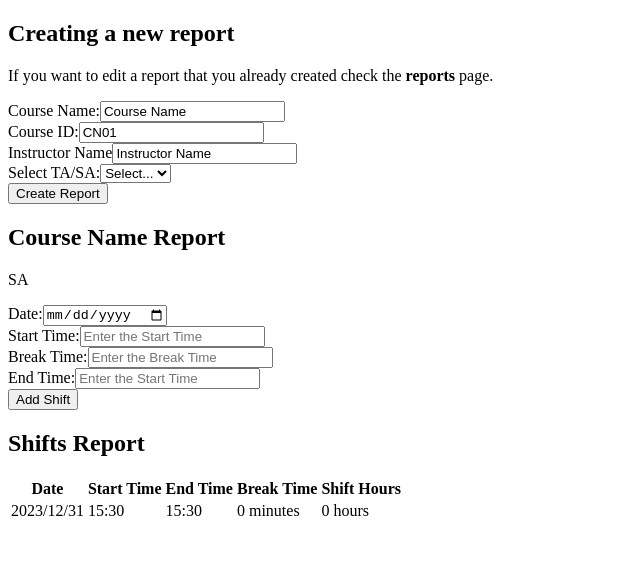
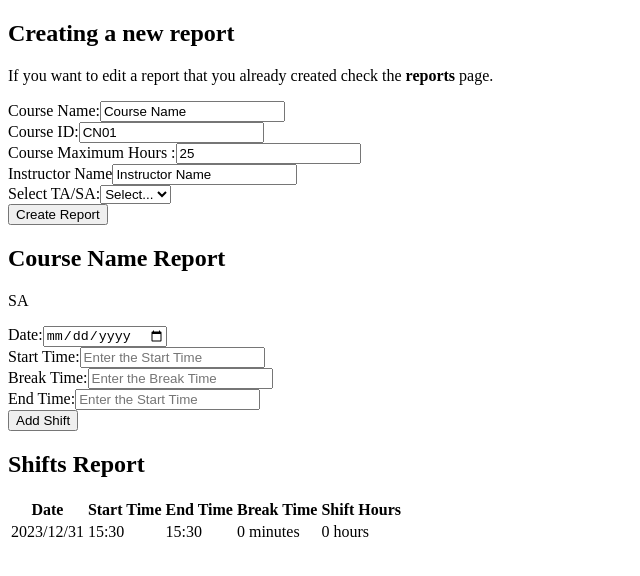
Before and after one commit to youssefmetwalli/TA-Report-App, a Next.js app in the folder src/front-end/: page /dasboard in a window 1280 px wide. Shown: the top 576 px of the page, without its empty margins (0-640 px from the left). Built offline with nearby package versions, Linux system fonts and the light colour scheme.

Commit message:
added max hours input button

```diff
--- a/src/front-end/src/components/course/addcourse.js
+++ b/src/front-end/src/components/course/addcourse.js
@@ -91,6 +91,25 @@
                             htmlFor="name"
                             className="mb-3 block text-sm font-medium text-dark dark:text-white"
                           >
+                            Course Maximum Hours :
+                          </label>
+                          <input
+                            type="text"
+                            id="maxHours"
+                            name="max"
+                            value={courseData.max_hours}
+                            onChange={handleInputChange}
+                            placeholder="Enter the course max hours"
+                            className="border-stroke dark:text-body-color-dark dark:shadow-two w-full rounded-sm border bg-[#f8f8f8] px-6 py-3 text-base text-body-color outline-none focus:border-primary dark:border-transparent dark:bg-[#2C303B] dark:focus:border-primary dark:focus:shadow-none"
+                          />
+                        </div>
+                      </div>
+                      <div className="w-full px-4 md:w-1/2">
+                        <div className="mb-8">
+                          <label
+                            htmlFor="name"
+                            className="mb-3 block text-sm font-medium text-dark dark:text-white"
+                          >
                             Instructor Name
                           </label>
                           <input
--- a/src/front-end/types/course.js
+++ b/src/front-end/types/course.js
@@ -1,10 +1,11 @@
 // courses type
-export const createCourse = (id, name, instructor) =>
+export const createCourse = (id, name, instructor, max_hours) =>
 {
     return{
         id,
         name,
-        instructor
+        instructor,
+        max_hours
     };
 }
-export const Course = createCourse('CN01','Course Name',"Instructor Name");
+export const Course = createCourse('CN01','Course Name',"Instructor Name", 25);
```
